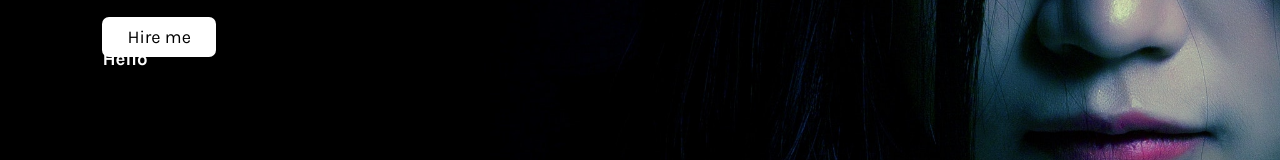
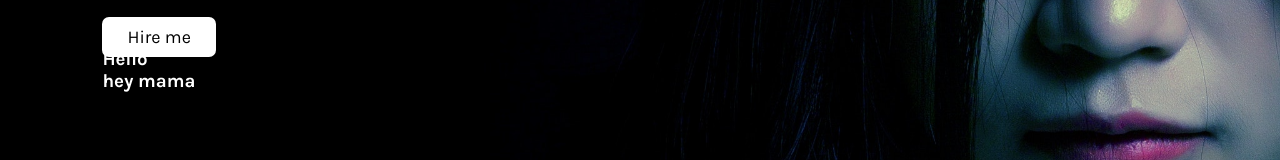
Before and after one commit to raselahamed01/Fast-Project, a plain HTML site: page index.html in a window 1280 px wide. Shown: the part 344-504 px from the top of the page. Drawn offline with Linux system fonts and the light colour scheme.

Commit message:
hey mama

```diff
--- a/index.html
+++ b/index.html
@@ -28,6 +28,7 @@
       <div class="link">
         <a href="#" class="hire">Hire me</a>
         <h3>Hello</h3>
+        <h3>hey mama</h3>
       </div>
 
 
```
